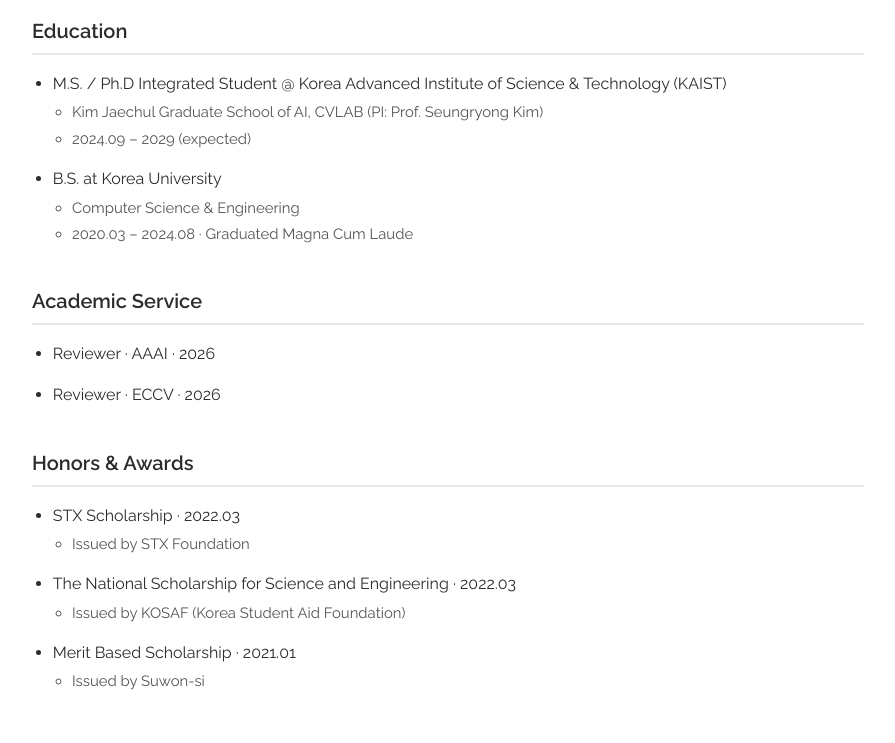
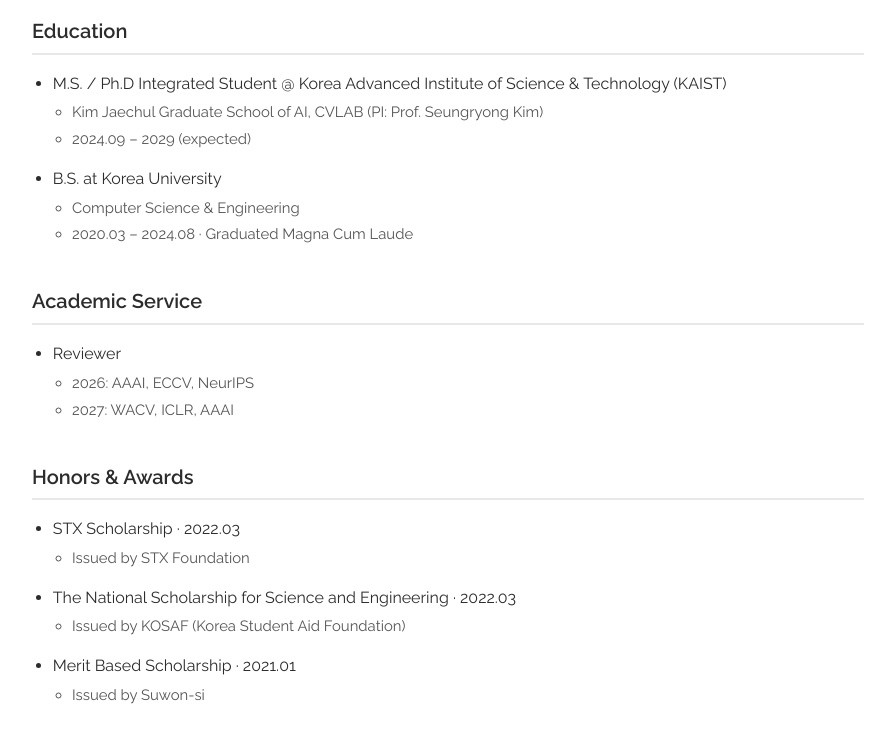
Before and after one commit to kchyun/kchyun.github.io, a Jekyll site: the page built from index.md, in a window 1280 px wide and 900 px high, scrolled down 2408 px, cut to the strip 114-857 px from the top of the window. Shown: the whole strip, without its empty margins (192-1087 px from the left). Built offline with Jekyll 4.4.1, drawn with Linux system fonts in a browser that asks for light colours; a style sheet for code colours, icons or effects is not loaded.

Commit message:
Add NeurIPS, WACV, ICLR, AAAI reviewing; group reviewer record by year
Co-Authored-By: Claude Opus 5.5 <noreply@anthropic.com>

```diff
--- a/index.md
+++ b/index.md
@@ -165,8 +165,12 @@ layout: default
 -->
 
 <ul class="cv-list">
-  <li>Reviewer · AAAI · 2026</li>
-  <li>Reviewer · ECCV · 2026</li>
+  <li>Reviewer
+    <ul>
+      <li>2026: AAAI, ECCV, NeurIPS</li>
+      <li>2027: WACV, ICLR, AAAI</li>
+    </ul>
+  </li>
 </ul>
 
 ## Honors &amp; Awards
```
